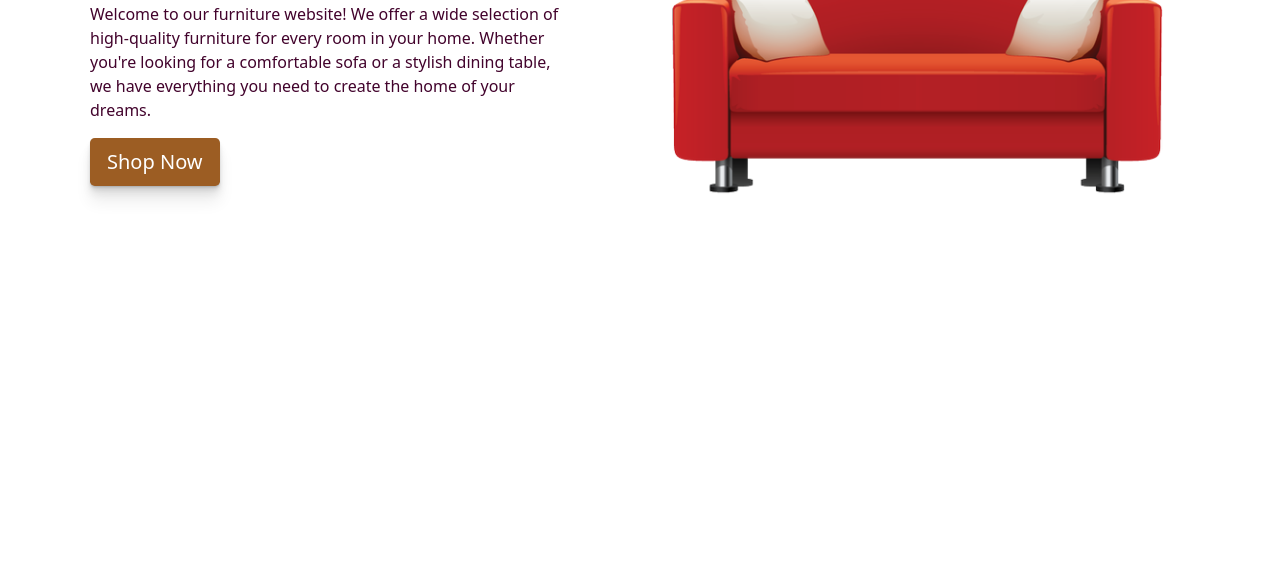
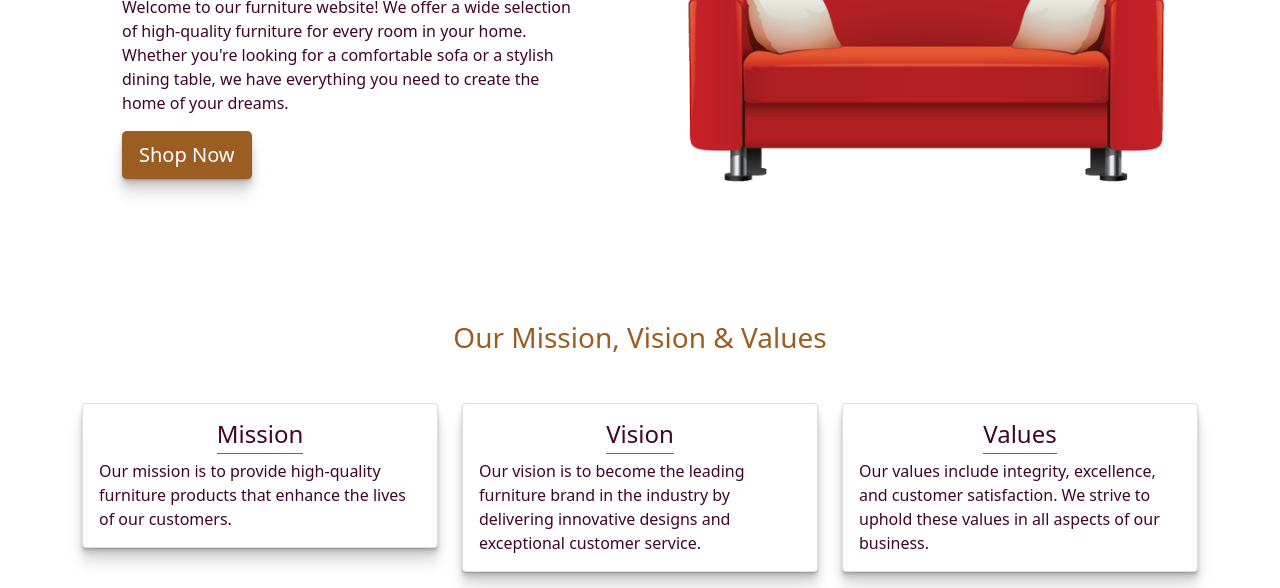
Before and after one commit to geoffreykithuku/FurnishCo, a plain HTML site: page index.html in a window 1280 px wide. Shown: the part 279-867 px from the top of the page. Before the commit the page ends 800 px from the top, so only its background shows below. Drawn offline with nearby package versions, Linux system fonts and the light colour scheme.

Commit message:
added mission section

```diff
--- a/index.html
+++ b/index.html
@@ -1,21 +1,32 @@
 <!DOCTYPE html>
 <html lang="en">
   <head>
-    <meta charset="UTF-8">
-    <meta http-equiv="X-UA-Compatible" content="IE=edge">
-    <meta name="viewport" content="width=device-width, initial-scale=1.0">
+    <meta charset="UTF-8" />
+    <meta http-equiv="X-UA-Compatible" content="IE=edge" />
+    <meta name="viewport" content="width=device-width, initial-scale=1.0" />
 
     <!-- meta tags for social card -->
-    <meta property="og:title" content="FurnishCo">
-    <meta property="og:type" content="website">
-    <meta property="og:image" content="https://cdn.pixabay.com/photo/2018/07/11/06/03/interior-3530343__340.jpg">
-    <meta property="og:url" content="https://furnishco.vercel.app/">
-    <meta property="og:description" content="FurnishCo is an online furniture store.">
-    <meta property="locale" content="en_US">
+    <meta property="og:title" content="FurnishCo" />
+    <meta property="og:type" content="website" />
+    <meta
+      property="og:image"
+      content="https://cdn.pixabay.com/photo/2018/07/11/06/03/interior-3530343__340.jpg"
+    />
+    <meta property="og:url" content="https://furnishco.vercel.app/" />
+    <meta
+      property="og:description"
+      content="FurnishCo is an online furniture store."
+    />
+    <meta property="locale" content="en_US" />
 
-    <link href="https://cdn.jsdelivr.net/npm/bootstrap@5.0.2/dist/css/bootstrap.min.css" rel="stylesheet" integrity="sha384-EVSTQN3/azprG1Anm3QDgpJLIm9Nao0Yz1ztcQTwFspd3yD65VohhpuuCOmLASjC" crossorigin="anonymous">
+    <link
+      href="https://cdn.jsdelivr.net/npm/bootstrap@5.0.2/dist/css/bootstrap.min.css"
+      rel="stylesheet"
+      integrity="sha384-EVSTQN3/azprG1Anm3QDgpJLIm9Nao0Yz1ztcQTwFspd3yD65VohhpuuCOmLASjC"
+      crossorigin="anonymous"
+    />
 
-    <link rel="stylesheet" href="./style.css">
+    <link rel="stylesheet" href="./style.css" />
 
     <title>FurnishCo</title>
   </head>
@@ -23,14 +34,26 @@
     <!-- start of navbar -->
     <nav class="navbar navbar-expand-lg navbar-light bg-light">
       <div class="container">
-    <a class="navbar-brand" href="#">Furnish<span class="logo-span">Co</span></a>
-    <button class="navbar-toggler " type="button" data-bs-toggle="collapse" data-bs-target="#navbarNavDropdown" aria-controls="navbarNavDropdown" aria-expanded="false" aria-label="Toggle navigation">
+        <a class="navbar-brand" href="#"
+          >Furnish<span class="logo-span">Co</span></a
+        >
+        <button
+          class="navbar-toggler"
+          type="button"
+          data-bs-toggle="collapse"
+          data-bs-target="#navbarNavDropdown"
+          aria-controls="navbarNavDropdown"
+          aria-expanded="false"
+          aria-label="Toggle navigation"
+        >
           <span class="navbar-toggler-icon"></span>
         </button>
         <div class="collapse navbar-collapse" id="navbarNavDropdown">
           <ul class="navbar-nav ms-auto">
             <li class="nav-item">
-          <a class="nav-link" aria-current="page" href="/index.html">Home</a>
+              <a class="nav-link" aria-current="page" href="/index.html"
+                >Home</a
+              >
             </li>
             <li class="nav-item">
               <a class="nav-link" href="#featured">Featured</a>
@@ -51,30 +74,81 @@
 
     <!-- end of navbar -->
 
-
     <!-- start of hero section -->
     <section>
       <div class="container">
         <div class="row hero">
           <div class="col-12 col-md-6 content">
             <h2>Upgrade Your Home with High-Quality Furniture</h2>
-                <p>Welcome to our furniture website! We offer a wide selection of high-quality furniture for every room in your home. Whether you're looking for a comfortable sofa or a stylish dining table, we have everything you need to create the home of your dreams.</p>
+            <p>
+              Welcome to our furniture website! We offer a wide selection of
+              high-quality furniture for every room in your home. Whether you're
+              looking for a comfortable sofa or a stylish dining table, we have
+              everything you need to create the home of your dreams.
+            </p>
             <button class="btn btn-lg">Shop Now</button>
           </div>
           <div class="col-12 col-md-6">
-                <img src="./hero.png" alt="">
+            <img src="./hero.png" alt="" />
           </div>
         </div>
       </div>
     </section>
     <!-- end of hero section -->
 
+    <!-- start of mission section -->
+    <div class="container mt-4">
+      <h3 style="color: #9c5d23" class="text-center mb-5">
+        Our Mission, Vision & Values
+      </h3>
+      <div class="row">
+        <div class="col-12 col-md-4 mb-3 card-container">
+          <div class="card">
+            <div class="card-body">
+              <h4 class="card-title text-center">Mission</h4>
 
+              <p class="card-text">
+                Our mission is to provide high-quality furniture products that
+                enhance the lives of our customers.
+              </p>
+            </div>
+          </div>
+        </div>
+        <div class="col-12 col-md-4 mb-3 card-container">
+          <div class="card">
+            <div class="card-body">
+              <h4 class="card-title text-center">Vision</h4>
 
+              <p class="card-text">
+                Our vision is to become the leading furniture brand in the
+                industry by delivering innovative designs and exceptional
+                customer service.
+              </p>
+            </div>
+          </div>
+        </div>
+        <div class="col-12 col-md-4 mb-3 card-container">
+          <div class="card">
+            <div class="card-body">
+              <h4 class="text-center card-title">Values</h4>
 
+              <p class="card-text">
+                Our values include integrity, excellence, and customer
+                satisfaction. We strive to uphold these values in all aspects of
+                our business.
+              </p>
+            </div>
+          </div>
+        </div>
+      </div>
+    </div>
 
+    <!-- end of mission section -->
 
-
- <script src="https://cdn.jsdelivr.net/npm/bootstrap@5.0.2/dist/js/bootstrap.bundle.min.js" integrity="sha384-MrcW6ZMFYlzcLA8Nl+NtUVF0sA7MsXsP1UyJoMp4YLEuNSfAP+JcXn/tWtIaxVXM" crossorigin="anonymous"></script>
+    <script
+      src="https://cdn.jsdelivr.net/npm/bootstrap@5.0.2/dist/js/bootstrap.bundle.min.js"
+      integrity="sha384-MrcW6ZMFYlzcLA8Nl+NtUVF0sA7MsXsP1UyJoMp4YLEuNSfAP+JcXn/tWtIaxVXM"
+      crossorigin="anonymous"
+    ></script>
   </body>
 </html>
--- a/style.css
+++ b/style.css
@@ -1,67 +1,91 @@
-.body{
-    color: #42032C;
-
+.body {
+  color: #42032c;
 }
 
 .navbar {
-
   background-color: white !important;
   box-shadow: rgba(0, 0, 0, 0.45) 0px 15px 10px -20px;
 }
 
-.navbar-brand{
-    color: #42032C;
+.navbar-brand {
+  color: #42032c;
 }
-.logo-span{
-    border-bottom: 1px solid #E6D2AA;
+.logo-span {
+  border-bottom: 1px solid #9c5d23;
+  color: #9c5d23;
 }
-.navbar li a{
+.navbar li a {
   font-size: 18px;
-    color: #42032C !important;
+  color: #42032c !important;
 }
-.navbar li a:hover{
-    color: #e44b4b !important;
+.navbar li a:hover {
+  color: #9c5d23 !important;
 }
-.navbar-nav li{
+.navbar-nav li {
   margin-right: 1rem;
 }
-.btn{
-    box-shadow: rgba(0, 0, 0, 0.07) 0px 1px 1px, rgba(0, 0, 0, 0.07) 0px 2px 2px, rgba(0, 0, 0, 0.07) 0px 4px 4px, rgba(0, 0, 0, 0.07) 0px 8px 8px, rgba(0, 0, 0, 0.07) 0px 16px 16px;
-    color: #42032C ;
+.btn {
+  box-shadow: rgba(0, 0, 0, 0.1) 0px 1px 1px, rgba(0, 0, 0, 0.07) 0px 2px 2px,
+    rgba(0, 0, 0, 0.1) 0px 4px 4px, rgba(0, 0, 0, 0.1) 0px 8px 8px,
+    rgba(0, 0, 0, 0.1) 0px 16px 16px;
+
 }
 
-.hero{
+.hero {
   display: flex;
   flex-direction: row;
-    padding: auto;
+  padding-left:2rem;
   justify-content: center;
   align-items: center;
 }
-.content{
+.content {
   padding: 20px;
   justify-content: center;
-
 }
 .content button {
   background-color: #9c5d23;
 
   color: white;
+  /* margin-left: 30%; */
 }
-.content h2{
+.content h2 {
   color: #9c5d23;
   margin-bottom: 20px;
 }
-.content p{
+.content p {
   width: 90%;
 }
-.hero img{
+.hero img {
   padding: auto;
   margin: 20px;
   width: 90%;
 }
 
+.card{
+  justify-content: center;
+  align-items: center;
+  height: max-content;
+   box-shadow: rgba(0, 0, 0, 0.1) 0px 1px 1px, rgba(0, 0, 0, 0.07) 0px 2px 2px,
+    rgba(0, 0, 0, 0.1) 0px 4px 4px, rgba(0, 0, 0, 0.1) 0px 8px 8px,
+    rgba(0, 0, 0, 0.1) 0px 16px 16px;
+
+}
+
+.card-container{
+  height: auto;
+}
+
+.card h4{
+
+  border-bottom: 1px solid  #9c5d23;
+  margin: auto;
+  width: fit-content;
+  padding-bottom: 0.3rem;
+  margin-bottom: 0.3rem;
+}
+
 @media screen and (max-width: 780px) {
-  .hero{
+  .hero {
     display: flex;
     flex-direction: column-reverse;
   }
```
Lines whose indentation alone changed are shown as unchanged.
